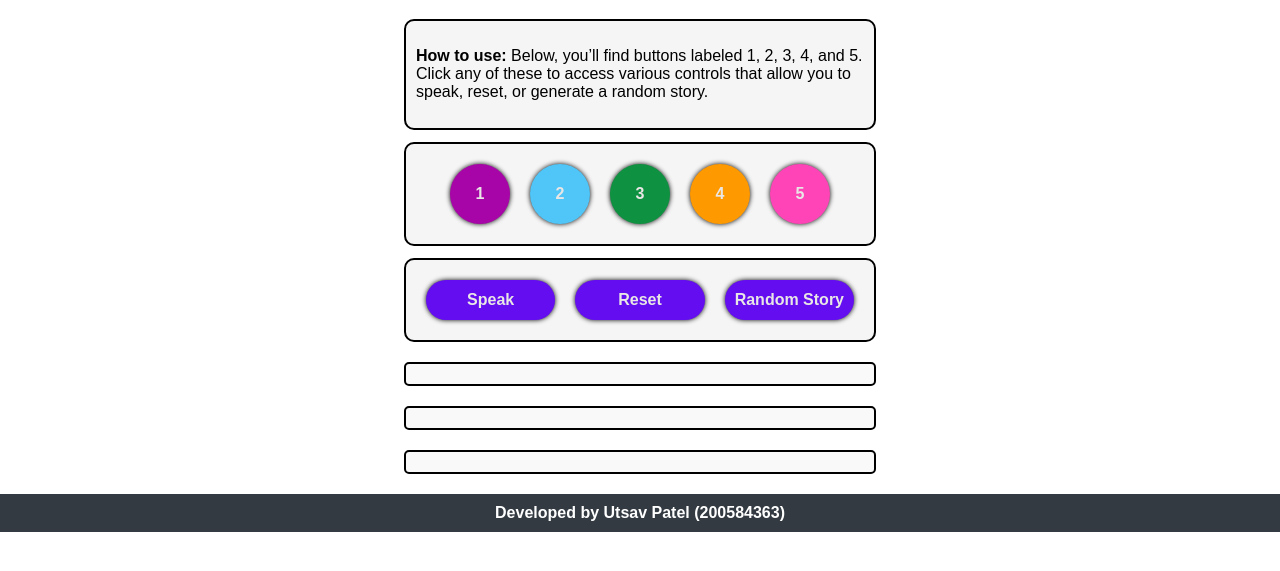
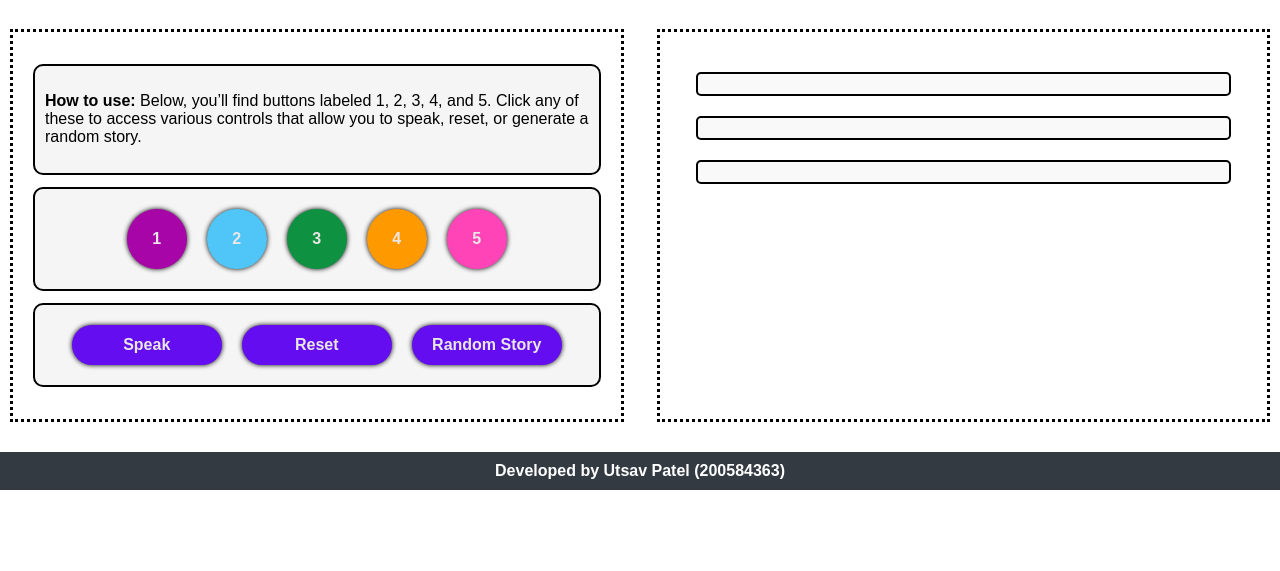
Before and after one commit to 200584363/JS_Assignment_1, a plain HTML site: page index.html in a window 1280 px wide. Shown: the part 61-632 px from the top of the page. Drawn offline with Linux system fonts and the light colour scheme.

Commit message:
Update main.css

```diff
--- a/css/main.css
+++ b/css/main.css
@@ -1,13 +1,22 @@
 /* Code by Utsav Patel |  Subject: Javascript | Student ID: 200584363 | Assignment-1 */
 body {
 	font-family: Arial, sans-serif;
+}
+.mainContainer{
+	display: flex;
+	gap: 13px;
+}
+.subSection1{
+	margin: 10px;
+	padding: 20px;
+	width: 50%;
+	border: 3px dotted #000;
 }
 .container {
 	display: flex;
 	padding: 10px;
 	margin: auto;
 	border-radius: 10px;
-	width: 35%;
 	background-color: whitesmoke;
 	justify-content: center;
 	border: 2px double;
@@ -53,7 +62,6 @@ button {
 	padding: 10px 10px 10px 10px;
 	margin: 12px auto;
 	border-radius: 10px;
-	width: 35%;
 	background-color: whitesmoke;
 	justify-content: center;
 	border: 2px double;
@@ -63,7 +71,6 @@ button {
 	padding: 10px;
 	margin: 12px auto;
 	border-radius: 10px;
-	width: 35%;
 	background-color: whitesmoke;
 	justify-content: center;
 	border: 2px double;
@@ -71,7 +78,7 @@ button {
 #story-output, #selected-word, #speak-status, #reset-status, #outline {
 	margin: 20px auto;
 	padding: 10px;
-	width: 35%;
+	width: 90%;
 	height: auto;
 	border: 2px double;
 	border-radius: 5px;
```
